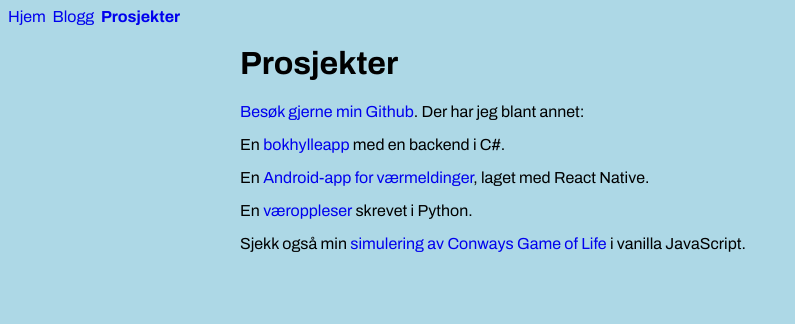
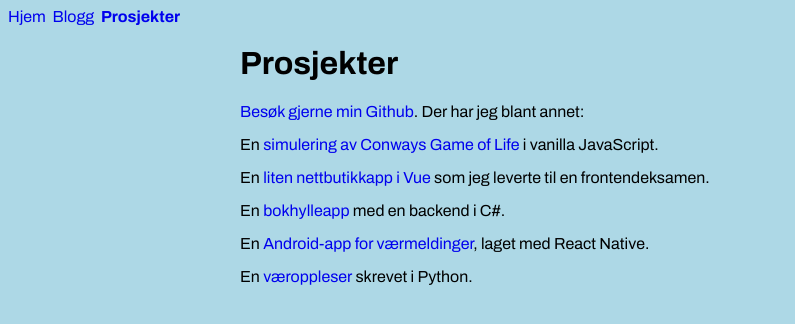
Before and after one commit to bruteforce774/dev-portfolio, a Vue app: page /projects in a window 1280 px wide. Shown: the top 324 px of the page, without its empty margins (0-795 px from the left). Built offline with nearby package versions, Linux system fonts and the light colour scheme.

Commit message:
update projects

```diff
--- a/src/views/ProjectListView.vue
+++ b/src/views/ProjectListView.vue
@@ -2,6 +2,12 @@
   <h1>Prosjekter</h1>
   <p>
     <a href="https://github.com/bruteforce774/">Besøk gjerne min Github</a>. Der har jeg blant annet:
+  </p>
+  <p>
+    En <a href="https://bruteforce774.github.io/conway/">simulering av Conways Game of Life</a> i vanilla JavaScript.
+  </p>
+  <p>
+    En <a href="https://github.com/bruteforce774/vue-sandbox/">liten nettbutikkapp i Vue</a> som jeg leverte til en frontendeksamen.
   </p>
   <p>
     En <a href="https://github.com/bruteforce774/FullstackBookshelf">bokhylleapp</a> med en backend i C#.
@@ -12,7 +18,4 @@
   <p>
     En <a href="https://github.com/bruteforce774/speak">væroppleser</a> skrevet i Python.
   </p>
-  <p>
-    Sjekk også min <a href="https://bruteforce774.github.io/conway/">simulering av Conways Game of Life</a> i vanilla JavaScript.
-  </p>
 </template>
```
